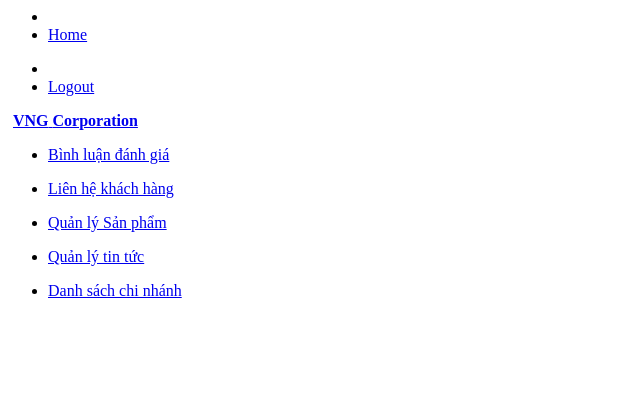
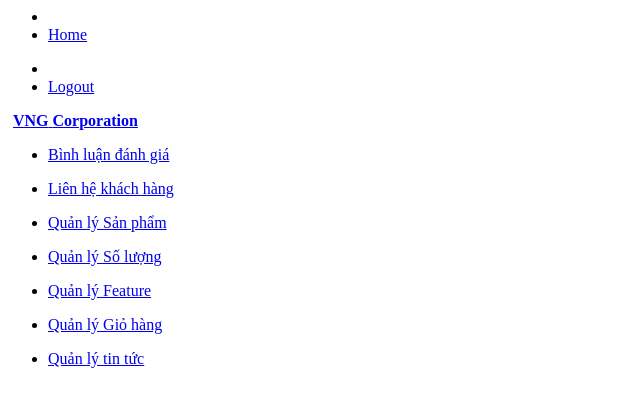
Before and after one commit to QuanNguyen-1st/Web-Pro, a PHP site: template views/admin/content_layouts.php in a window 1280 px wide. Shown: the top 407 px of the page, without its empty margins (0-640 px from the left). Run offline with PHP 8.4, Linux system fonts and the light colour scheme; the template is opened without the code that fills it, so the values that code supplies are empty; the visitor is signed in with stand-in values (Sample User, id 1).

Commit message:
*update admin navbar layouts

```diff
--- a/views/admin/content_layouts.php
+++ b/views/admin/content_layouts.php
@@ -81,17 +81,35 @@
 							</a>
 						</li>
 						<li class="nav-item">
+							<a class="nav-link" href="index.php?page=admin&controller=stocks&action=index">
+								<i class="nav-icon fas fa-sort-amount-up"></i>
+								<p>Quản lý Số lượng</p>
+							</a>
+						</li>
+						<li class="nav-item">
+							<a class="nav-link" href="index.php?page=admin&controller=features&action=index">
+								<i class="nav-icon fa fa-star"></i>
+								<p>Quản lý Feature</p>
+							</a>
+						</li>
+						<li class="nav-item">
+							<a class="nav-link" href="index.php?page=admin&controller=carts&action=index">
+								<i class="nav-icon fa fa-luggage-cart"></i>
+								<p>Quản lý Giỏ hàng</p>
+							</a>
+						</li>
+						<li class="nav-item">
 							<a class="nav-link" href="index.php?page=admin&controller=news&action=index">
 								<i class="nav-icon fa fa-file" aria-hidden="true"></i>
 								<p>Quản lý tin tức</p>
 							</a>
 						</li>
-						<li class="nav-item">
+						<!-- <li class="nav-item">
 							<a class="nav-link" href="index.php?page=admin&controller=company&action=index">
 								<i class="nav-icon fa fa-newspaper" aria-hidden="true"></i>
 								<p>Danh sách chi nhánh</p>
 							</a>
-						</li>
+						</li> -->
 					</ul>
 					<!-- Content Wrapper. Contains page content-->
 				</nav>
```
